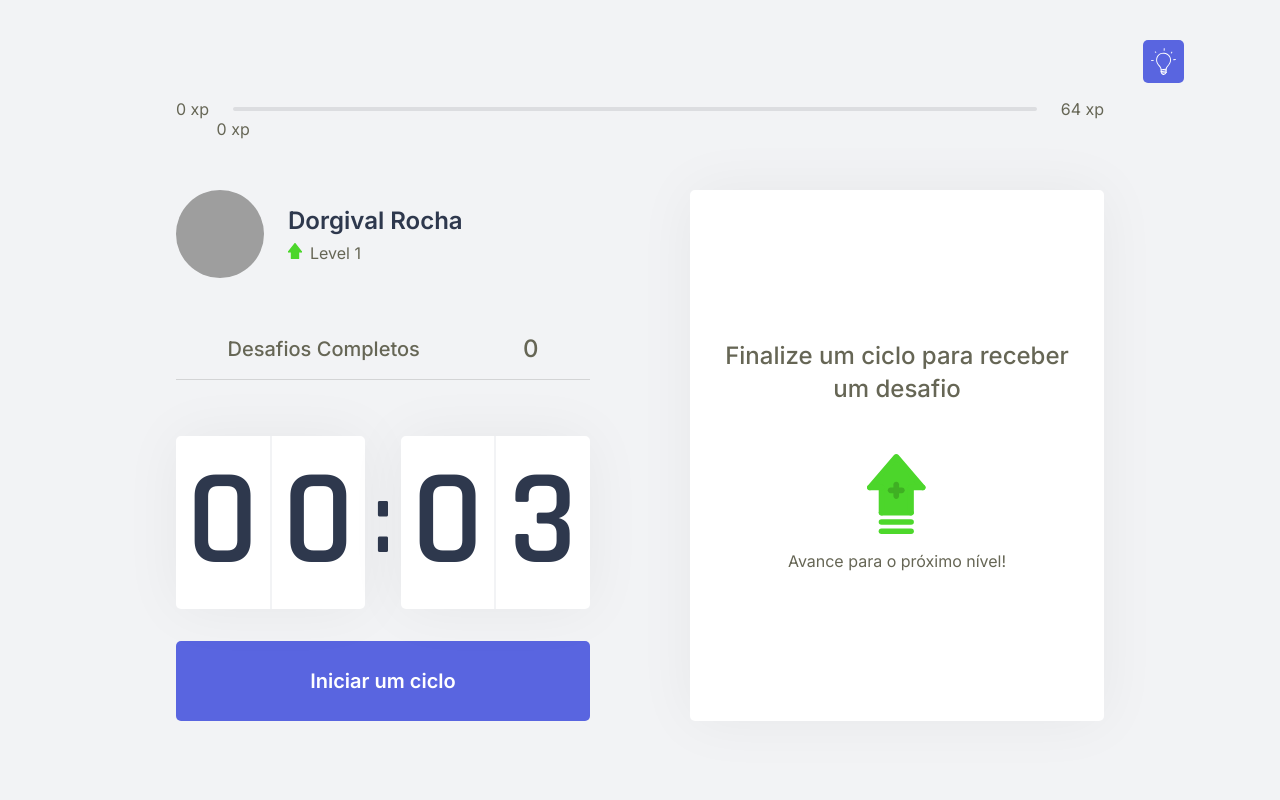
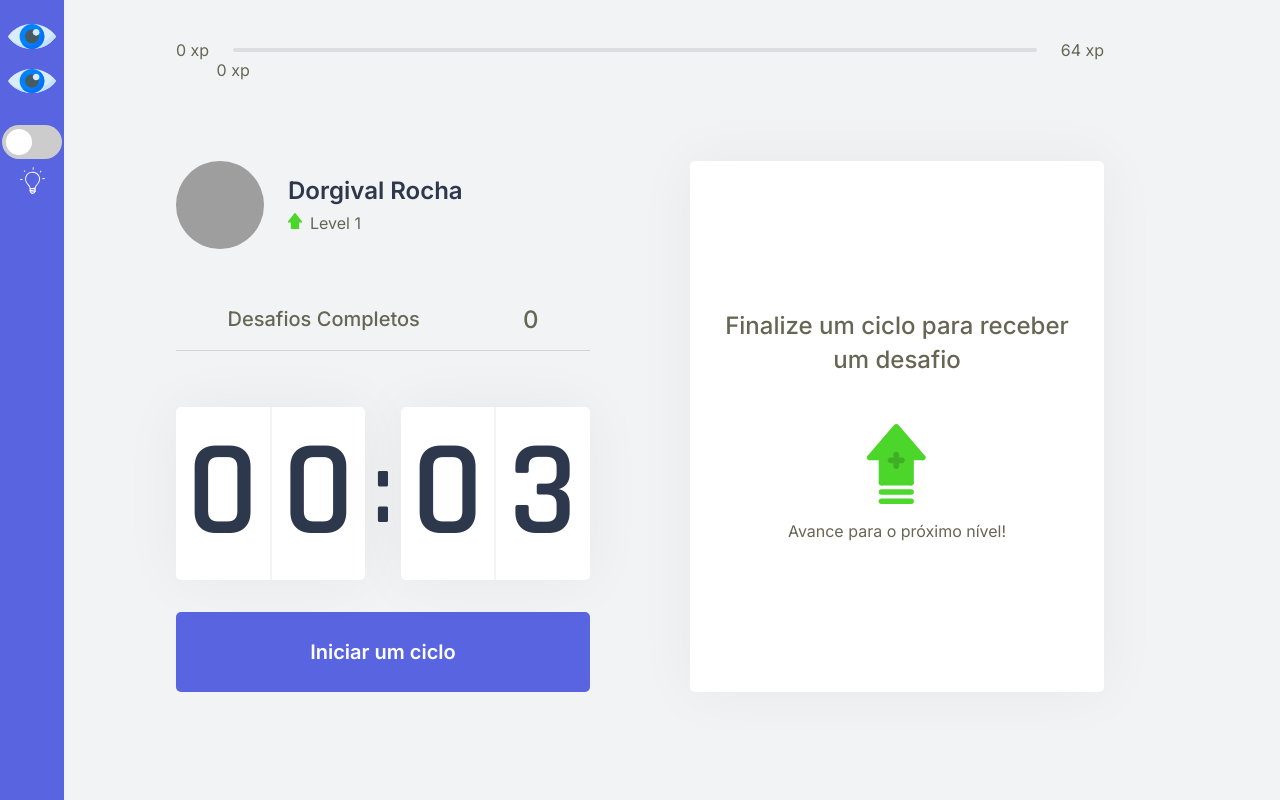
Before and after one commit to Dojak220/move.it, a Next.js app: page / in a window 1280 px wide. Built offline with nearby package versions, Linux system fonts and the light colour scheme; grey boxes are pictures that could not be loaded.

Commit message:
:tada: first commit

```diff
--- /dev/null
+++ b/src/components/Sidebar.tsx
@@ -0,0 +1,17 @@
+import styles from '../styles/components/Sidebar.module.css'
+import { ThemeButton } from './ThemeButton'
+
+export function Sidebar() {
+   return (
+      <div className={styles.container}>
+         <aside className={styles.sidebar}>
+            <img className={styles.sidebarIcon} src="/icons/eye.svg" alt="Pomodoro" />
+            <img className={styles.sidebarIcon} src="/icons/eye.svg" alt="Leaderboard" />
+         </aside>
+
+         <div className={styles.themeButton}>
+            <ThemeButton />
+         </div>
+      </div>
+   );
+}
--- a/src/components/ThemeButton.tsx
+++ b/src/components/ThemeButton.tsx
@@ -20,6 +20,12 @@ export function ThemeButton() {
 
    return (
       <div className={styles.container}>
+         <br />
+         <label className={styles.switch}>
+            <input type={styles.checkbox} />
+            <span className={styles.sliderRound}></span>
+         </label>
+
          <button
             type="button"
             className={styles.btnToggle}
--- a/src/pages/index.tsx
+++ b/src/pages/index.tsx
@@ -11,6 +11,7 @@ import styles from "../styles/pages/Home.module.css"
 import { CountdownProvider } from "../contexts/CountdownContext";
 import { ChallengesProvider } from "../contexts/ChallengesContext";
 import { ThemeButton } from "../components/ThemeButton";
+import { Sidebar } from "../components/Sidebar";
 
 interface HomeProps {
   level: number;
@@ -31,7 +32,7 @@ export default function Home(props: HomeProps) {
           <title>Início | move.it</title>
         </Head>
 
-        <ThemeButton />
+        <Sidebar />
         <ExperienceBar />
 
         <CountdownProvider>
--- /dev/null
+++ b/src/styles/components/Sidebar.module.css
@@ -0,0 +1,29 @@
+.container {
+   height: 100%;
+   width: 4rem;
+   position: fixed;
+   z-index: 1;
+   top: 0;
+   left: 0;
+   overflow-x: hidden;
+   padding-top: 1rem;
+   background-color: var(--blue);
+   margin: 0;
+   display: flex;
+   flex-direction: column;
+   align-items: center;
+   justify-content: flex-start;
+   margin-left: 0;
+}
+
+.themeButton {
+   margin: 0;
+   padding: 0;
+   box-sizing: border-box;
+}
+
+.sidebarIcon {
+   width: 100%;
+   padding: 0.5rem;
+   fill: var(--white);
+}
--- a/src/styles/components/ThemeButton.module.css
+++ b/src/styles/components/ThemeButton.module.css
@@ -1,26 +1,12 @@
 .container {
-   display: flex;
-   justify-content: flex-end;
-   padding-bottom: 1rem;
-   margin-right: -10rem;
-}
-
-@media(max-width:1300px) {
-   .container {
-      margin-right: -5rem;
-   }
-}
-
-@media(max-width:1100px) {
-   .container {
-      margin-right: 0;
-   }
+   display: block;
+   justify-content: center;
+   /* padding: 0 0.5rem; */
+   width: 100%;
 }
 
 .btnToggle {
-   /* width: 100%; */
-   /* height: 5rem; */
-   /* margin-top: 2rem; */
+   width: 100%;
    display: flex;
    align-items: center;
    justify-content: center;
@@ -61,3 +47,62 @@
    border-radius: 50%;
    width: 25px;
 }
+
+/* The switch - the box around the slider */
+
+.switch {
+   position: relative;
+   display: inline-block;
+   width: 60px;
+   height: 34px;
+}
+
+/* Hide default HTML checkbox */
+
+.switch input {
+   opacity: 0;
+   width: 0;
+   height: 0;
+}
+
+/* The slider */
+
+.sliderRound {
+   position: absolute;
+   cursor: pointer;
+   top: 0;
+   left: 0;
+   right: 0;
+   bottom: 0;
+   background-color: #ccc;
+   -webkit-transition: .4s;
+   transition: .4s;
+   border-radius: 34px;
+}
+
+.sliderRound:before {
+   position: absolute;
+   content: "";
+   height: 26px;
+   width: 26px;
+   left: 4px;
+   bottom: 4px;
+   background-color: white;
+   -webkit-transition: .4s;
+   transition: .4s;
+   border-radius: 50%;
+}
+
+input:checked+.sliderRound {
+   background-color: #2196F3;
+}
+
+input:focus+.sliderRound {
+   box-shadow: 0 0 1px #2196F3;
+}
+
+input:checked+.sliderRound:before {
+   -webkit-transform: translateX(26px);
+   -ms-transform: translateX(26px);
+   transform: translateX(26px);
+}
```
